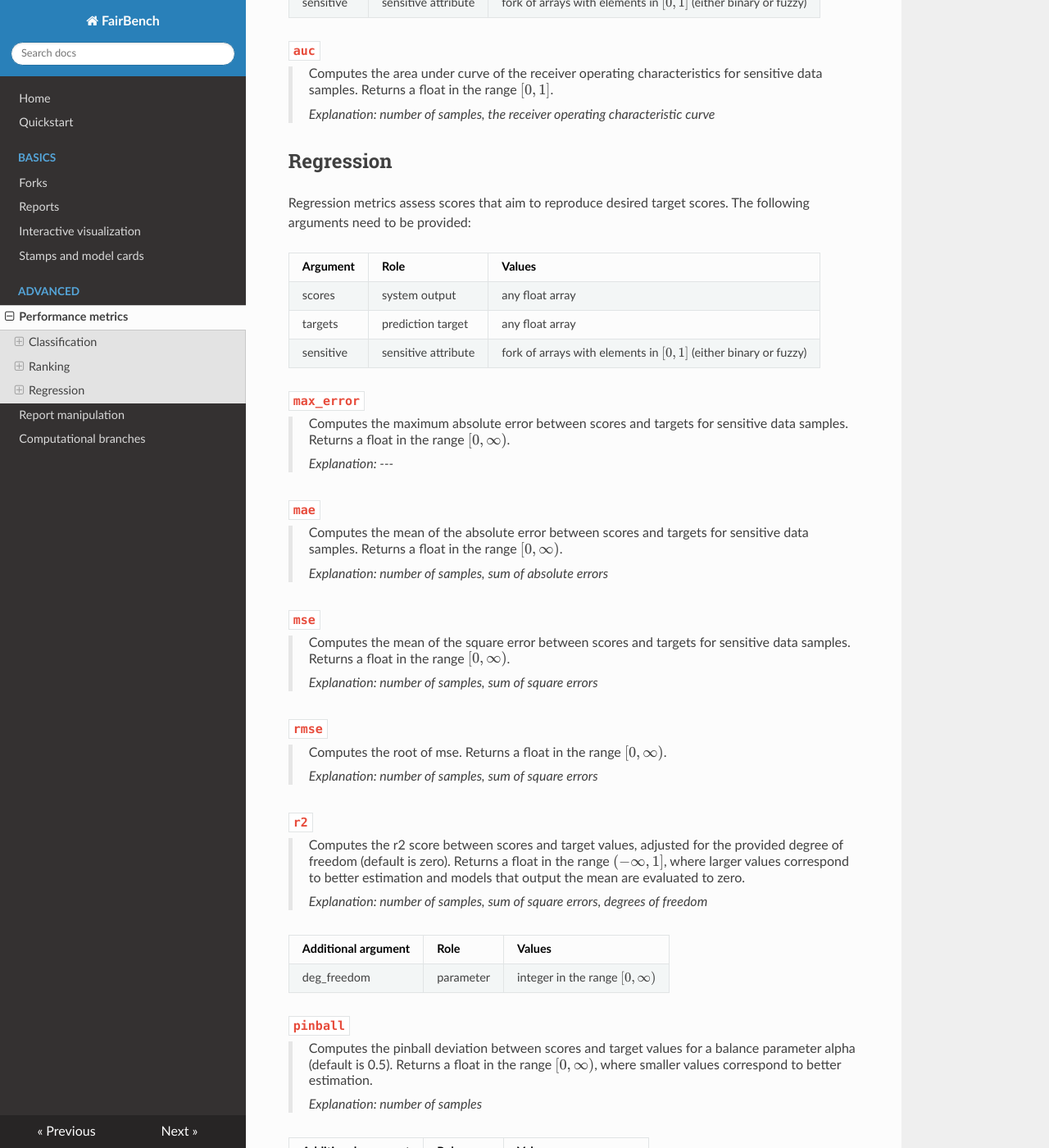
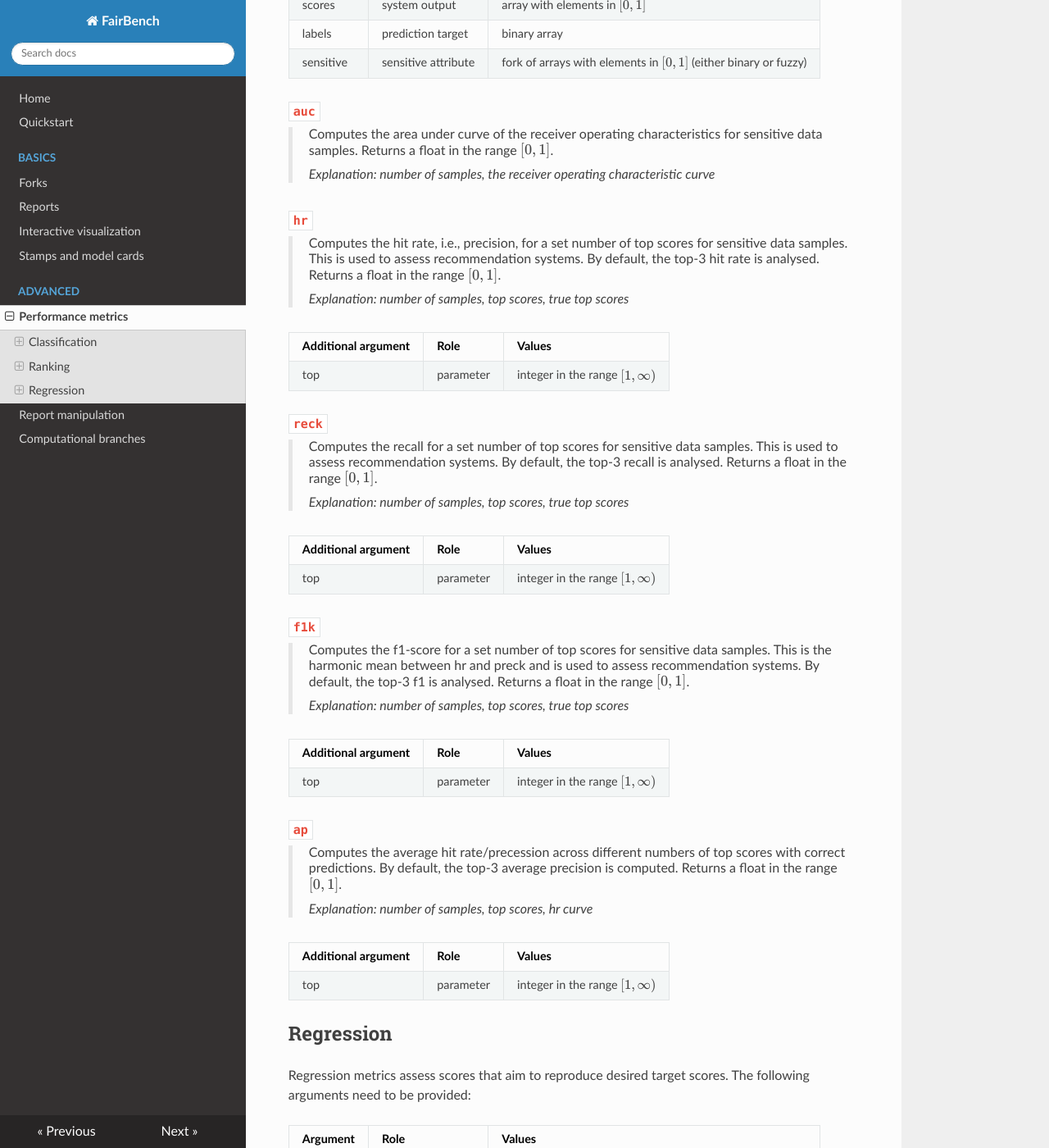
Before and after one commit to mever-team/FairBench, an MkDocs documentation site: the page built from docs/advanced/metrics.md, in a window 1280 px wide and 1400 px high, scrolled down 1873 px. Shown: the whole window at 82% size. Built offline with MkDocs 1.6.1, drawn with Linux system fonts in a browser that asks for light colours; nearby versions of some CDN libraries; some of the changed text lies outside the part shown.

Commit message:
more recommendation measures

```diff
--- a/docs/advanced/metrics.md
+++ b/docs/advanced/metrics.md
@@ -1,13 +1,18 @@
 # Performance metrics
 
-FairBench reports several definitions of fairness, which
-quantify imbalances between groups of people in terms of
-base performance metrics. These can be
+FairBench [reports](../basics/reports.md)
+implement several definitions of fairness that
+quantify imbalances between groups of people (e.g.,
+different genders) in terms of them obtaining different
+assessments by base performance metrics. These assessments
+are often further
 [reduced](manipulation.md#reduction) across groups
 of samples with different sensitive attribute values.
-Here, we present base metrics. They are all computed
+
+Here, we present base metrics used to assess AI
+that reports use. All metrics computed
 on a subset of 'sensitive samples', which form
-the group being examined each time. Metric outputs are
+the group being examined each time. Outputs are
 wrapped into explainable objects that keep track of
 relevant metadata.
 
@@ -84,7 +89,7 @@ number of samples, number of negatives, number of true negatives
 ### `fpr`
 <div class="doc" markdown="span">
 Computes the false positive rate of binary predictions for sensitive
-data samples. Returns a float in the range [0,1].
+data samples. Returns a float in the range $[0,1]$.
 
 <br><div class="explain"><em>Explanation:
 number of samples, number of positives, number of false positives
@@ -123,6 +128,79 @@ Returns a float in the range $[0,1]$.
 <br><div class="explain"><em>Explanation:
 number of samples, the receiver operating characteristic curve
 </em></div></div>
+
+
+### `hr`
+<div class="doc" markdown="span">
+Computes the hit rate, i.e., precision, for a set number of
+top scores for sensitive data samples. This is
+used to assess recommendation systems. By default, the
+top-3 hit rate is analysed.
+Returns a float in the range $[0,1]$.
+
+<br><div class="explain"><em>Explanation:
+number of samples, top scores, true top scores
+</em></div></div>
+
+| Additional argument | Role      | Values                            |
+|---------------------|-----------|-----------------------------------|
+| top                 | parameter | integer in the range $[1,\infty)$ |
+
+
+### `reck`
+<div class="doc" markdown="span">
+Computes the recall for a set number of
+top scores for sensitive data samples. This is
+used to assess recommendation systems. By default, the
+top-3 recall is analysed.
+Returns a float in the range $[0,1]$.
+
+<br><div class="explain"><em>Explanation:
+number of samples, top scores, true top scores
+</em></div></div>
+
+| Additional argument | Role      | Values                            |
+|---------------------|-----------|-----------------------------------|
+| top                 | parameter | integer in the range $[1,\infty)$ |
+
+
+### `f1k`
+<div class="doc" markdown="span">
+Computes the f1-score for a set number of
+top scores for sensitive data samples. This is
+the harmonic mean between hr and preck and is
+used to assess recommendation systems. By default, the
+top-3 f1 is analysed.
+Returns a float in the range $[0,1]$.
+
+<br><div class="explain"><em>Explanation:
+number of samples, top scores, true top scores
+</em></div></div>
+
+| Additional argument | Role      | Values                            |
+|---------------------|-----------|-----------------------------------|
+| top                 | parameter | integer in the range $[1,\infty)$ |
+
+
+
+
+### `ap`
+<div class="doc" markdown="span">
+Computes the average hit rate/precession
+across different numbers of top scores
+with correct predictions.  By default, the
+top-3 average precision is computed.
+Returns a float in the range $[0,1]$.
+
+<br><div class="explain"><em>Explanation:
+number of samples, top scores, hr curve
+</em></div></div>
+
+| Additional argument | Role      | Values                            |
+|---------------------|-----------|-----------------------------------|
+| top                 | parameter | integer in the range $[1,\infty)$ |
+
+
 
 
 ## Regression
--- a/setup.py
+++ b/setup.py
@@ -8,11 +8,11 @@ import setuptools
 #with open("README.md", "r") as file:
 #    long_description = file.read()
 
-long_description = "For tutorials, documentation, and contribution guidelines, please visit the project's homepage at https://github.com/mever-team/FairBench"
+long_description = "A comprehensive AI fairness exploration framework.<br>**Homepage:** https://github.com/mever-team/FairBench<br>**Documentation:** https://fairbench.readthedocs.io"
 
 setuptools.setup(
     name='fairbench',
-    version='0.2.7',
+    version='0.2.8',
     author="Emmanouil (Manios) Krasanakis",
     author_email="maniospas@hotmail.com",
     description="Fairness model assessment framework",
```
Also changed, not shown: CONTRIBUTING.md (+33 -21 lines), README.md (+1 -1 lines), docs/basics/forks.md (+1 -1 lines), docs/basics/interactive.md (+21 -3 lines), 7 other files.
